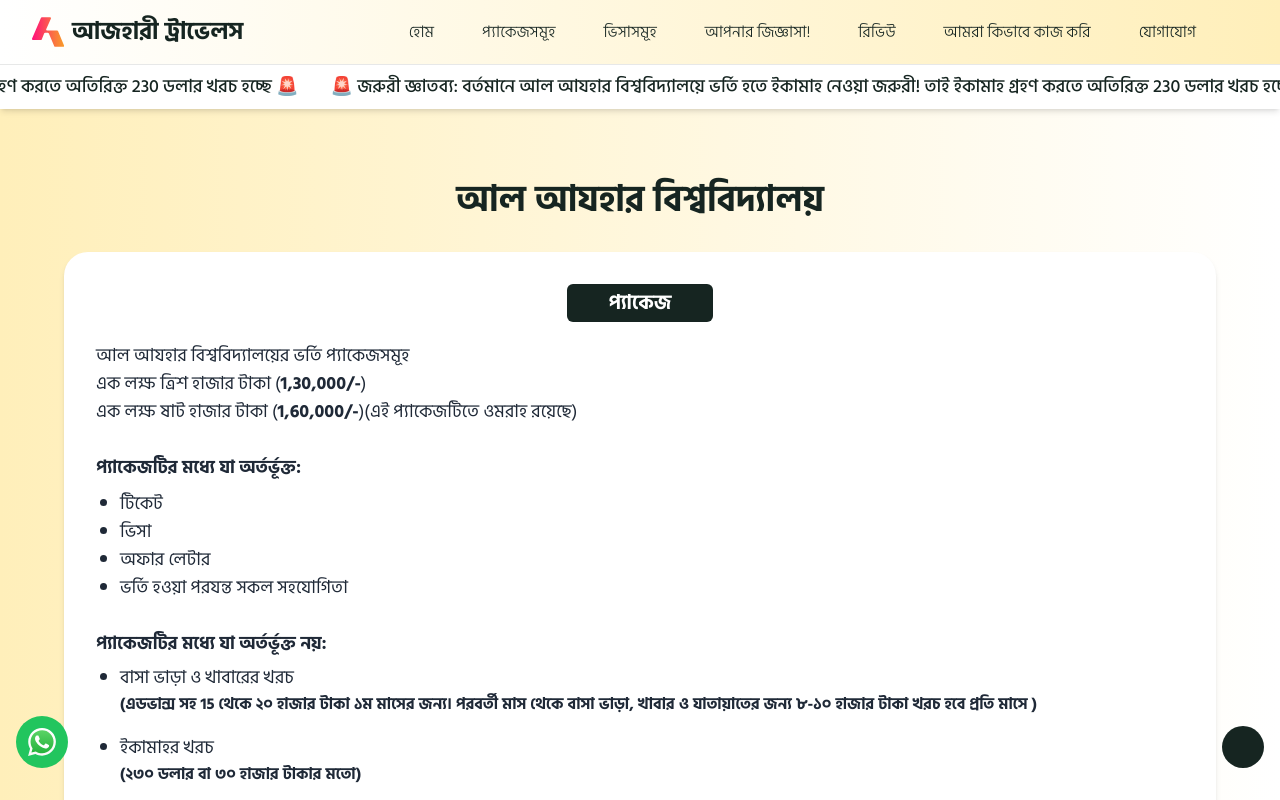
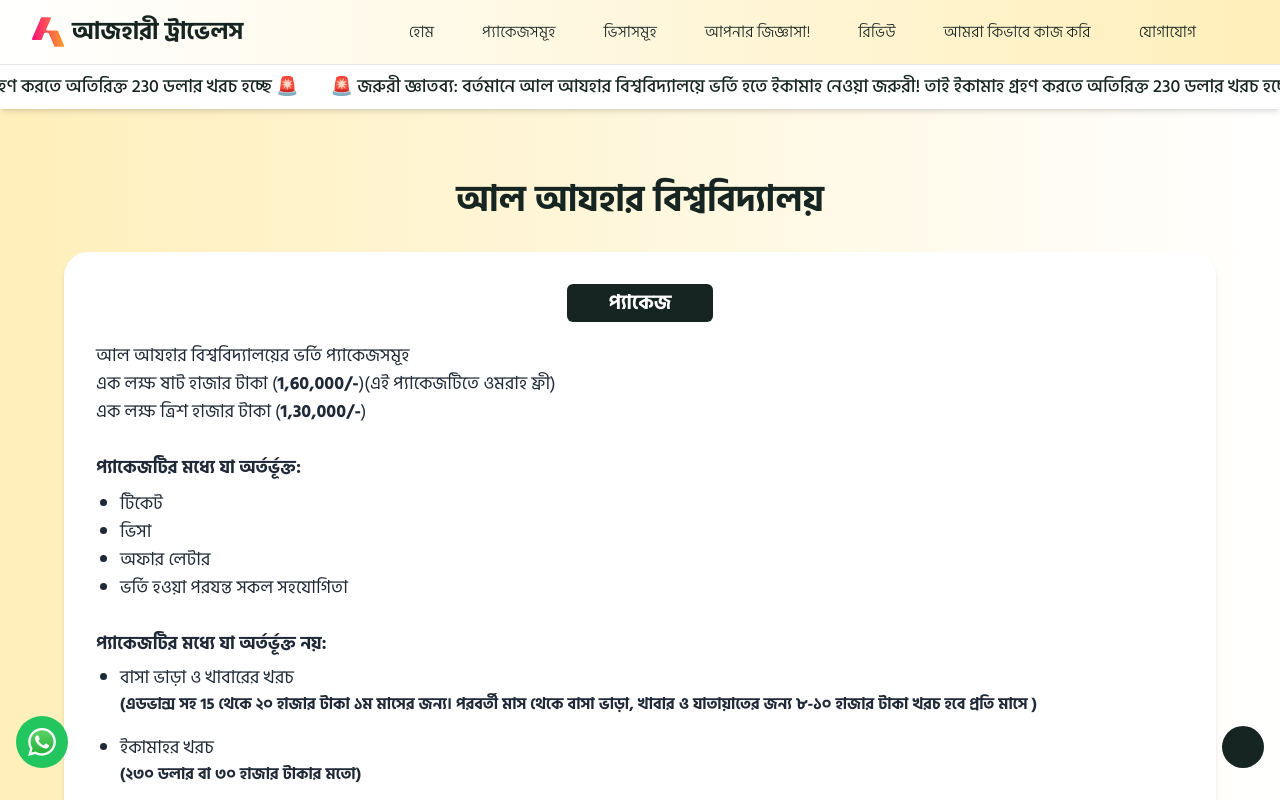
Before and after one commit to BabriWala/azhari-travels, a Next.js app: page /al-azhar-university in a window 1280 px wide. Shown: the top 800 px of the page. Built offline with nearby package versions, Linux system fonts and the light colour scheme; some icons are missing.

Commit message:
updated the price

```diff
--- a/src/app/al-azhar-university/page.tsx
+++ b/src/app/al-azhar-university/page.tsx
@@ -17,10 +17,9 @@
                             <p className="text-lg text-justify">
                                 আল আযহার বিশ্ববিদ্যালয়ের ভর্তি প্যাকেজসমূহ
                                 <br />
+                                এক লক্ষ ষাট হাজার টাকা (<b>1,60,000/-</b>)(এই প্যাকেজটিতে ওমরাহ ফ্রী)
+                                <br />
                                 এক লক্ষ ত্রিশ হাজার টাকা (<b>1,30,000/-</b>)
-                                <br />
-                                এক লক্ষ ষাট হাজার টাকা (<b>1,60,000/-</b>)(এই প্যাকেজটিতে ওমরাহ রয়েছে)
-
                                 <br />
                                 <br />
                                 <p className="font-bold mb-2">প্যাকেজটির মধ্যে যা অর্তর্ভূক্ত:</p>
--- a/src/app/components/Package/Packages.tsx
+++ b/src/app/components/Package/Packages.tsx
@@ -19,7 +19,7 @@
         title: "স্টুডেন্ট",
         slug: "student-package",
         // price: "১ লক্ষ ২০ হাজার",
-        price: `১ লক্ষ ৩০ হাজার <br/> (১ লক্ষ ৬০ হাজার - ওমরাহ ফ্রী)`,
+        price: `(১ লক্ষ ৬০ হাজার - ওমরাহ ফ্রী) <br/> ১ লক্ষ ৩০ হাজার`,
         features: ["ভিসা", "টিকেট", "অফার লেটার", "ভর্তি", "বাসা",],
         isPopular: true,
     },
```
